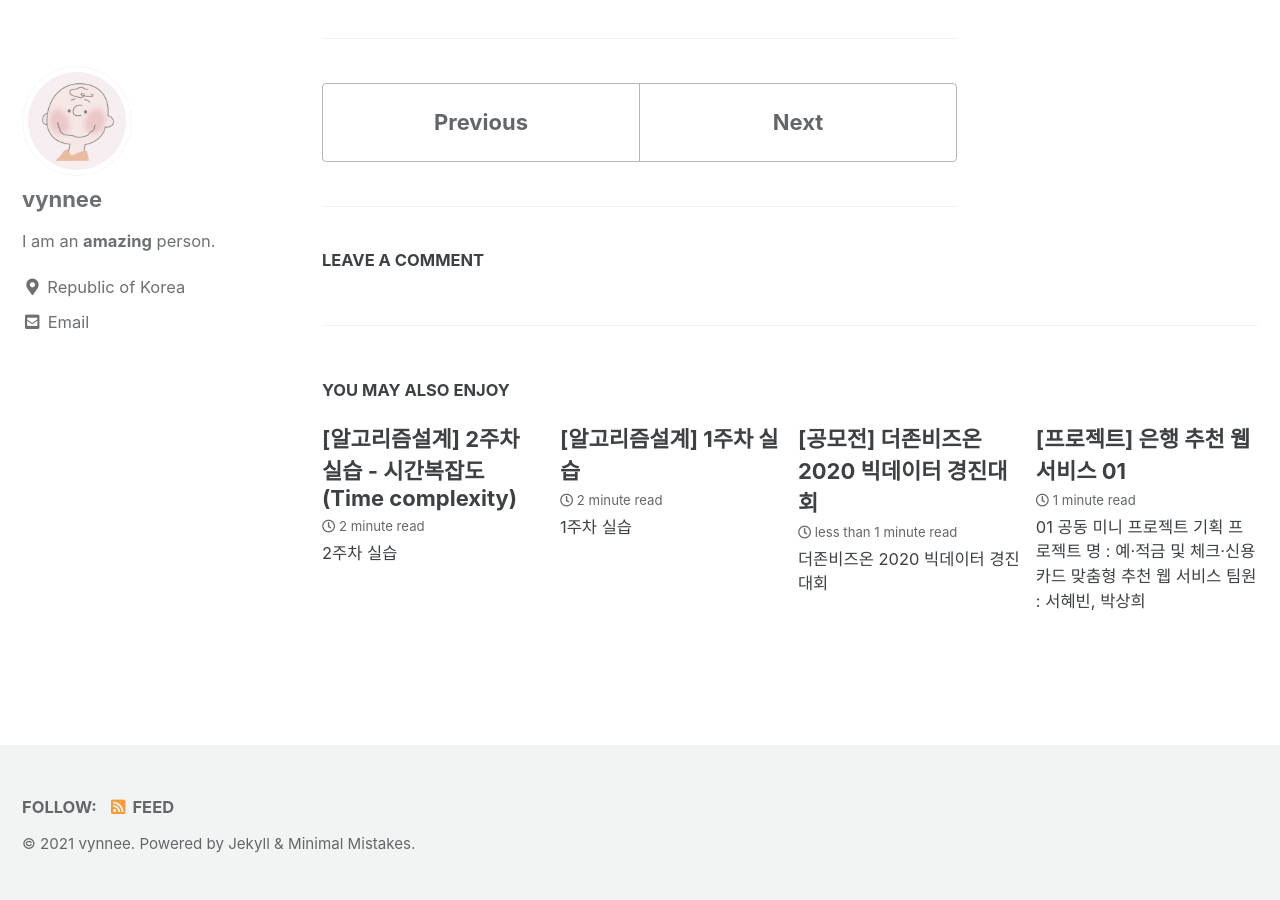
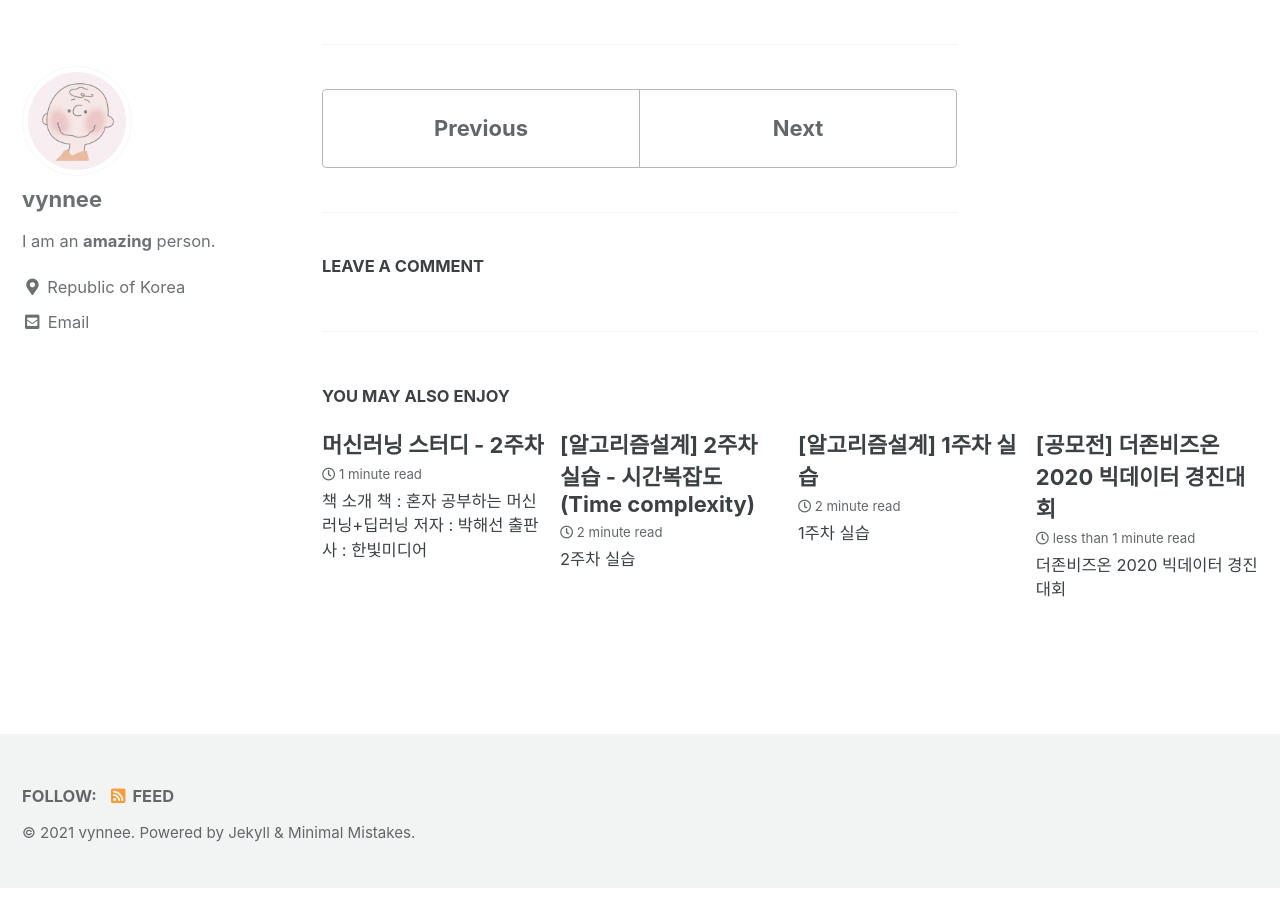
Before and after one commit to vynnee/vynnee.github.io, a Jekyll site: the page built from _posts/2021-01/ML/2021-03-09-ml01.md, in a window 1280 px wide and 900 px high, scrolled down 8549 px. Built offline with Jekyll 4.4.1, drawn with Linux system fonts in a browser that asks for light colours; cached includes are drawn as plain includes; comment, search, counter and statistics services are not loaded; some of the changed lines change nothing that is shown.

Commit message:
[2021-03-16] post add

````diff
--- a/_posts/2021-01/ML/2021-03-09-ml01.md
+++ b/_posts/2021-01/ML/2021-03-09-ml01.md
@@ -21,11 +21,11 @@ Last_modified_at: 2021-03-06T00:00:00+08:00
 출판사 : 한빛미디어<br>
 
 
-## Chapter 01 나의 첫 머신러닝
+# Chapter 01 나의 첫 머신러닝
 
-### 01-3 마켓과 머신러닝
+## 01-3 마켓과 머신러닝
 
-#### 생선 분류 문제
+### 생선 분류 문제
 
 **도마 데이터 준비하기**<br>
 ```python
@@ -68,7 +68,7 @@ plt.show()
 
 <br>
 
-#### 첫 번째 머신러닝 프로그램
+### 첫 번째 머신러닝 프로그램
 ```python
 length = bream_length + smelt_length
 weight = bream_weight + smelt_weight
@@ -223,7 +223,7 @@ print(35/49)
 
 <br>
 
-#### 도미와 빙어 분류
+### 도미와 빙어 분류
 **전체 소스 코드**
 ```python
 """# 마켓과 머신러닝"""
--- /dev/null
+++ b/_posts/2021-01/ML/2021-03-16-ml02.md
@@ -0,0 +1,88 @@
+---
+title: "머신러닝 스터디 - 2주차 "
+layout: single
+author_profile: true
+read_time: true
+comments: true
+related: true
+popular: true
+categories:
+- ML
+toc: true
+toc_sticky: true
+toc_label: 목차
+description: 머신러닝 스터디
+Last_modified_at: 2021-03-06T00:00:00+08:00
+---
+
+**책 소개**
+책 : 혼자 공부하는 머신러닝+딥러닝<br>
+저자 : 박해선<br>
+출판사 : 한빛미디어<br>
+
+
+# Chapter 01 데이터 다루기
+
+## 02-1 훈련 세트와 테스트 세트
+
+머신러닝 알고리즘은 **지도 학습**과 **비지도 학습**으로 나눌 수 있다.
+
+지도 학습 알고리즘은 훈련하기 위한 **데이터**와 **정답**이 필요하다.
+
+데이터와 정답은 **입력**과 **타깃**이라고 하고, 이 둘을 합쳐 **훈련 데이터**라고 한다.
+
+입력에 사용된 길이와 무게는 **특성**이라고 한다.
+
+### 훈련세트와 테스트 세트
+
+**테스트 세트**(Test set) : 평가에 사용하는 데이터
+
+**훈련 세트**(Train set) : 훈련에 사용되는 데이터
+
+```python
+## 01-3과 같은 생선의 길이와 무게 리스트 생성
+
+fish_length = [25.4, 26.3, 26.5, 29.0, 29.0, 29.7, 29.7, 30.0, 30.0, 30.7,
+               31.0, 31.0, 31.5, 32.0, 32.0, 32.0, 33.0, 33.0, 33.5, 33.5,
+               34.0, 34.0, 34.5, 35.0, 35.0, 35.0, 35.0, 36.0, 36.0, 37.0,
+               38.5, 38.5, 39.5, 41.0, 41.0, 9.8, 10.5, 10.6, 11.0, 11.2,
+               11.3, 11.8, 11.8, 12.0, 12.2, 12.4, 13.0, 14.3, 15.0]
+fish_weight = [242.0, 290.0, 340.0, 363.0, 430.0, 450.0, 500.0, 390.0,
+               450.0, 500.0, 475.0, 500.0, 500.0, 340.0, 600.0, 600.0,
+               700.0, 700.0, 610.0, 650.0, 575.0, 685.0, 620.0, 680.0,
+               700.0, 725.0, 720.0, 714.0, 850.0, 1000.0, 920.0, 955.0,
+               925.0, 975.0, 950.0, 6.7, 7.5, 7.0, 9.7, 9.8, 8.7, 10.0,
+               9.9, 9.8, 12.2, 13.4, 12.2, 19.7, 19.9]
+```
+```python
+## 생선의 길이와 무게를 하나의 리스트로 담은 2차원 리스트 생성
+
+fish_data = [[l, w] for l, w in zip(fish_length, fish_weight)]
+fish_target = [1]*35 + [0]*14
+```
+
+**샘플**(sample) : 하나의 생선 데이터
+
+따라서 도미와 빙어는 각각 35마리, 25마리가 있으므로 전체 데이터는 **49개의 샘플**이 있다.
+
+사용하는 특성은 길이와 무게, 2개이다.
+
+처음 **35개를 test set**으로, 나머지 **14개를 test set**으로 사용해보자.
+
+```python
+## 사이킷런의 KNeighborsClassifier 클래스를 임포트하고 모델 객체 만들기
+
+from sklearn.neighbors import KNeighborsClassifier
+kn = KNeighborsClassifier()
+```
+
+이제 전체 데이터에서 처음 35개를 선택해야한다.
+
+리스트처럼 배열의 요소를 선택할 때는 배열의 위치, 즉 **인덱스**(index)를 지정한다.
+
+```python
+## fish_data의 다섯 번째 샘플 출력
+
+print(fish_data[4])
+### 배열의 인덱스는 0부터 시작
+```
````
